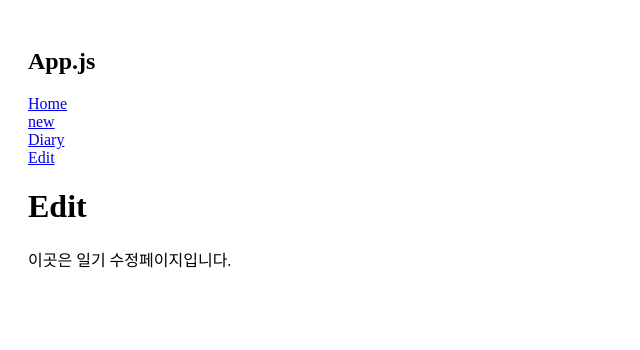
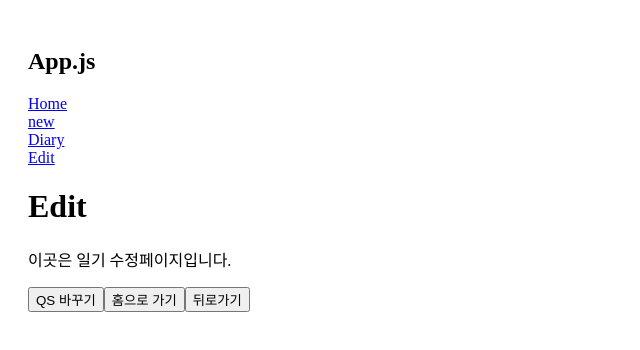
Before and after one commit to kyunjihwan/emotionDiary, a React (Create React App) app: page /edit in a window 1280 px wide. Shown: the top 350 px of the page, without its empty margins (0-640 px from the left). Built offline with nearby package versions, Linux system fonts and the light colour scheme.

Commit message:
React Router 응용해서 값 넘기기

```diff
--- a/src/App.js
+++ b/src/App.js
@@ -16,10 +16,10 @@ function App() {
         <h2>App.js</h2>
         <RouteTest />
         <Routes>
-          <Route path="/" element={<Home />} />
+          <Route path="/home" element={<Home />} />
           <Route path="/new" element={<New />} />
           <Route path="/edit" element={<Edit />} />
-          <Route path="/diary" element={<Diary />} />
+          <Route path="/diary/:id" element={<Diary />} />
         </Routes>
       </div>
     </BrowserRouter>
--- a/src/components/RouteTest.js
+++ b/src/components/RouteTest.js
@@ -3,7 +3,7 @@ import { Link } from "react-router-dom";
 const RouteTest = () => {
   return (
     <>
-      <Link to={"/"}>Home</Link>
+      <Link to={"/home"}>Home</Link>
       <br />
       <Link to={"/new"}>new</Link>
       <br />
--- a/src/index.js
+++ b/src/index.js
@@ -4,8 +4,4 @@ import "./index.css";
 import App from "./App";
 
 const root = ReactDOM.createRoot(document.getElementById("root"));
-root.render(
-  <React.StrictMode>
-    <App />
-  </React.StrictMode>
-);
+root.render(<App />);
--- a/src/pages/Diary.js
+++ b/src/pages/Diary.js
@@ -1,4 +1,8 @@
+import { useParams } from "react-router-dom";
+
 const Diary = () => {
+  const { id } = useParams();
+  console.log(id);
   return (
     <div>
       <h1>Diary</h1>
--- a/src/pages/Edit.js
+++ b/src/pages/Edit.js
@@ -1,8 +1,41 @@
+import { useNavigate, useSearchParams } from "react-router-dom";
+
 const Edit = () => {
+  const navigate = useNavigate();
+  const [searchParams, setSearchParams] = useSearchParams();
+
+  const id = searchParams.get("id");
+  console.log("id : ", id);
+
+  const mode = searchParams.get("mode");
+  console.log("mode : ", mode);
+
   return (
     <div>
       <h1>Edit</h1>
       <p>이곳은 일기 수정페이지입니다.</p>
+      <button
+        onClick={() => {
+          setSearchParams({ who: "kyunjihwan" });
+        }}
+      >
+        QS 바꾸기
+      </button>
+
+      <button
+        onClick={() => {
+          navigate("/home");
+        }}
+      >
+        홈으로 가기
+      </button>
+      <button
+        onClick={() => {
+          navigate(-1);
+        }}
+      >
+        뒤로가기
+      </button>
     </div>
   );
 };
```
